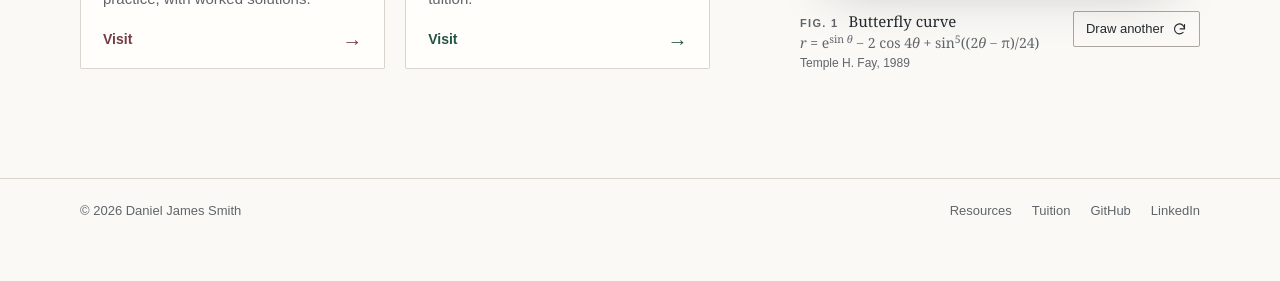
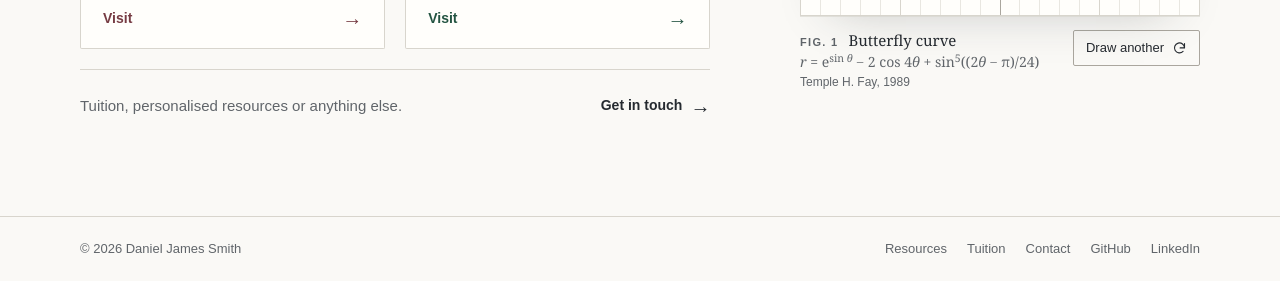
Before and after one commit to danieljamessmith/danieljsmith.org, an Astro site: page / in a window 1280 px wide. Shown: the part 556-837 px from the top of the page. Before the commit the page ends 800 px from the top, so only its background shows below. Built offline with nearby package versions, Linux system fonts and the light colour scheme; Astro itself is replaced by a stand-in of ours.

Commit message:
Home: a line to the enquiry form
Under the site cards, one line links to the tuition site's contact form,
which takes enquiries about tuition, resources and anything else; the
footer gains a Contact link to the same form. Both carry an arriving
visit's utm tags, as the links to the sites do.

```diff
--- a/src/pages/index.astro
+++ b/src/pages/index.astro
@@ -21,6 +21,14 @@ const socialLinks = [
     path: 'M20.447 20.452h-3.554v-5.569c0-1.328-.027-3.037-1.852-3.037-1.853 0-2.136 1.445-2.136 2.939v5.667H9.351V9h3.414v1.561h.046c.477-.9 1.637-1.85 3.37-1.85 3.601 0 4.267 2.37 4.267 5.455v6.286zM5.337 7.433c-1.144 0-2.063-.926-2.063-2.065 0-1.138.92-2.063 2.063-2.063 1.14 0 2.064.925 2.064 2.063 0 1.139-.925 2.065-2.064 2.065zm1.782 13.019H3.555V9h3.564v11.452zM22.225 0H1.771C.792 0 0 .774 0 1.729v20.542C0 23.227.792 24 1.771 24h20.451C23.2 24 24 23.227 24 22.271V1.729C24 .774 23.2 0 22.222 0h.003z',
   },
 ];
+
+// The tuition site's contact form, which takes every kind of enquiry.
+const enquiryHref = 'https://tuition.danieljsmith.org/contact/';
+const trackEnquiry = (location: string) => ({
+  'data-umami-event': 'enquiry-click',
+  'data-umami-event-location': location,
+  'data-forward-utm': '',
+});
 
 // Every link to a site carries the same analytics tags.
 const track = (key: string, location: string) => ({
@@ -73,6 +81,10 @@ const track = (key: string, location: string) => ({
           </article>
         ))}
       </div>
+      <p class="home-enquiry">
+        <span>Tuition, personalised resources or anything else.</span>
+        <a href={enquiryHref} {...trackEnquiry('home')}>Get in touch <span class="arrow" aria-hidden="true">&rarr;</span></a>
+      </p>
     </section>
 
     <div class="home-plate">
@@ -85,6 +97,7 @@ const track = (key: string, location: string) => ({
       <p>&copy; {new Date().getFullYear()} Daniel James Smith</p>
       <nav aria-label="Elsewhere">
         {sites.map((site) => <a href={site.href} {...track(site.key, 'footer')}>{site.title}</a>)}
+        <a href={enquiryHref} {...trackEnquiry('footer')}>Contact</a>
         {socialLinks.map((link) => (
           <a href={link.href} target="_blank" rel="noopener noreferrer">{link.label}<span class="sr-only"> (opens in a new tab)</span></a>
         ))}
--- a/src/styles/global.css
+++ b/src/styles/global.css
@@ -150,6 +150,16 @@ main:focus { outline: none; }
 .card-cta { display: flex; align-items: center; justify-content: space-between; gap: 12px; margin-top: auto; padding-top: 18px; color: rgb(var(--accent)); font-size: 14px; font-weight: 600; }
 .card-cta .arrow { font-size: 20px; line-height: 1; transition: transform .18s; }
 
+/* ---------- Enquiry line ---------- */
+/* One line under the cards, in ink: the form it leads to serves both sites. */
+.home-enquiry { display: flex; flex-wrap: wrap; align-items: center; justify-content: space-between; gap: 2px 20px; margin-top: 20px; padding-top: 14px; border-top: 1px solid rgb(var(--rule)); color: rgb(var(--muted)); font-size: 15px; line-height: 1.55; }
+.home-enquiry a { display: inline-flex; align-items: center; gap: 8px; min-height: 44px; color: rgb(var(--ink)); font-size: 14px; font-weight: 600; white-space: nowrap; }
+.home-enquiry .arrow { font-size: 20px; line-height: 1; transition: transform .18s; }
+@media (hover: hover) {
+  .home-enquiry a:hover { text-decoration: underline; text-decoration-thickness: 1px; }
+  .home-enquiry a:hover .arrow { transform: translateX(4px); }
+}
+
 /* ---------- Footer ---------- */
 .site-footer { border-top: 1px solid rgb(var(--rule)); padding-bottom: env(safe-area-inset-bottom); }
 .footer-inner { display: flex; flex-wrap: wrap; align-items: center; justify-content: space-between; gap: 8px 20px; padding-block: 22px; font-size: 13px; color: rgb(var(--muted)); }
```
